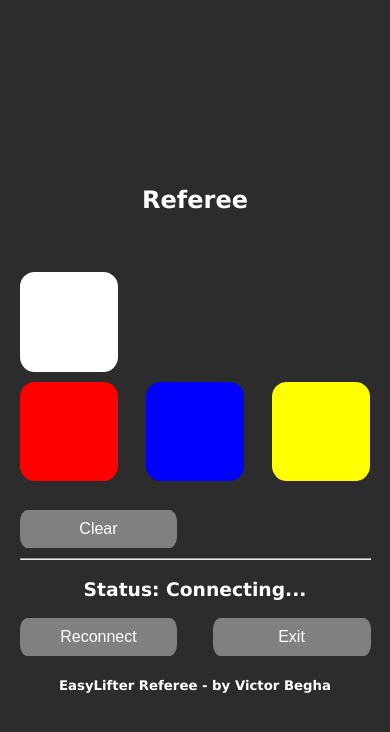
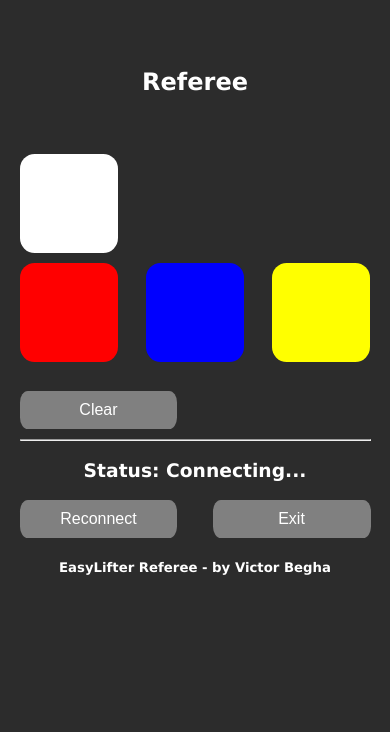
Before and after one commit to victorbegha/easylifter-referee, a plain HTML site: page router-esp32/pages/en-us/referee.html in a window 390 px wide. Drawn offline with Linux system fonts and the light colour scheme.

Commit message:
No longer center content vertically on referee page (on smaller phone screens, this would cut part of the center referee's UI)
Signed-off-by: victorbegha <victorbegha@outlook.com>

```diff
--- a/router-esp32/pages/en-us/referee.html
+++ b/router-esp32/pages/en-us/referee.html
@@ -14,7 +14,6 @@ Licensed under GPLv3 (https://www.gnu.org/licenses/gpl-3.0.html)
       body {
         display: flex;
         justify-content: center;
-        align-items: center;
         height: 100vh;
         margin: 0;
         background-color: #2c2c2c;
```
Also changed, not shown: router-esp32/pages/pt-br/referee.html (+0 -1 lines).
